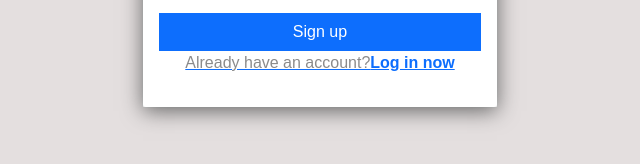
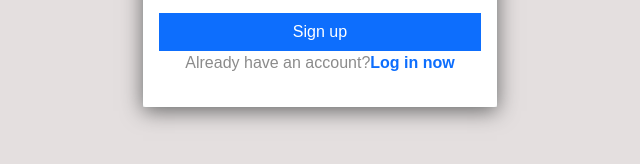
Before and after one commit to kugathasanahilan/showtracker, a plain HTML site: page signup.html in a window 1280 px wide. Shown: the part 470-634 px from the top of the page, 320-960 px from the left. Drawn offline with nearby package versions, Linux system fonts and the light colour scheme.

Commit message:
Update signup.html

```diff
--- a/signup.html
+++ b/signup.html
@@ -133,7 +133,7 @@
         <p style="margin-left: 50px;" id="msg3"></p>
         <p class="text-center" style="color: rgb(139, 139, 139);">By clicking on signup you are agree to <a style="text-decoration: none; color: black;" href="">Terms & Conditons </a>and <a href="" style="text-decoration: none; color: black;">Privacy Policy </a> </p>
         <button type="submit" class="btn btn-primary btn-block" style="width: 100%;"> Sign up  </button>
-        <p class="text-center"><a href="login.html"><span style="color: rgb(139, 139, 139);">Already have an account?</span><strong>Log in now</strong></a></p>
+        <p class="text-center"><a href="login.html" style="text-decoration: none;"><span style="color: rgb(139, 139, 139);">Already have an account?</span><strong>Log in now</strong></a></p>
 
 	</form>
 </article>
```
